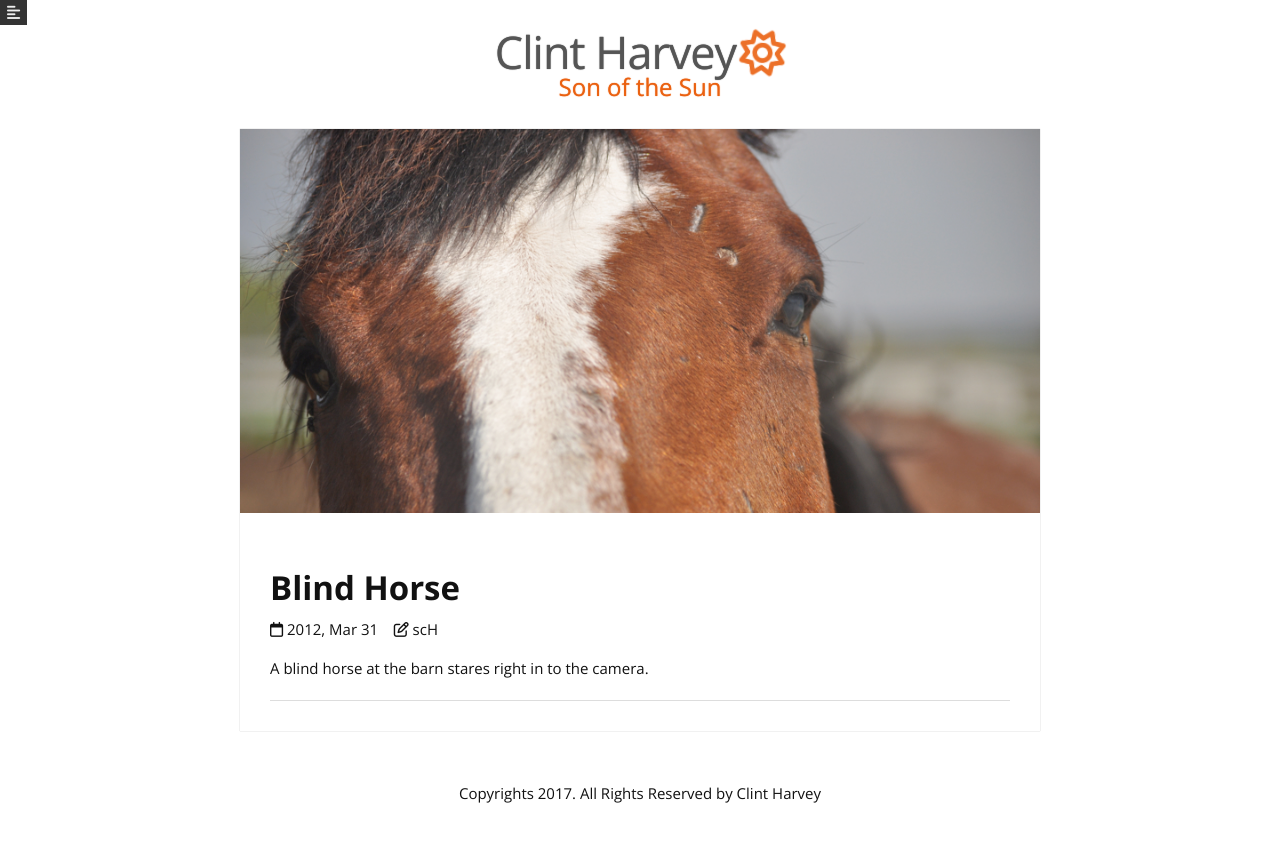
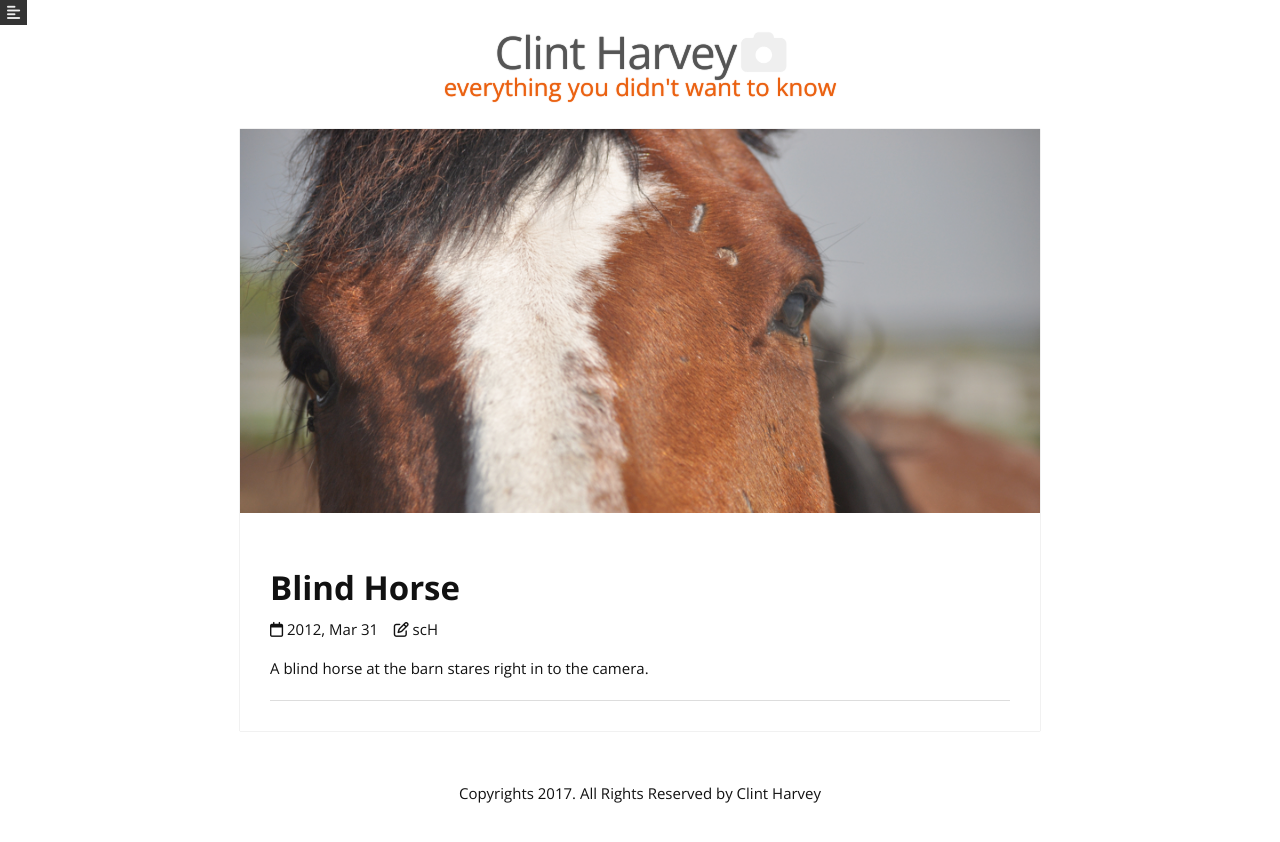
Before and after one commit to scHarvey/jekyll, a Jekyll site: the page built from _posts/2012-03-31-blind-horse.md, in a window 1280 px wide. Shown: the top 842 px of the page. Built offline with Jekyll 4.4.1, drawn with Linux system fonts in a browser that asks for light colours; nearby versions of some CDN libraries.

Commit message:
tweaks to default layout for fontawesome

```diff
--- a/_layouts/default.html
+++ b/_layouts/default.html
@@ -14,8 +14,8 @@ layout: compress
 
 <!-- Use any element to open the sidenav -->
 <span id="slid" onclick="openNav()"><i class="fa fa-align-left" aria-hidden="true"></i></span>
-<a href="{{site.baseurl}}/"><h1 class="header-title">{{site.title}}<i class="fa fa-sun-o" aria-hidden="true"></i> </h1></a>
-<h2 class="header-tagline">Son of the Sun</h2>
+<a href="{{site.baseurl}}/"><h1 class="header-title">{{site.title}}<i class="fa fa-camera" aria-hidden="true"></i> </h1></a>
+<h2 class="header-tagline">everything you didn't want to know</h2>
 </header>
 <div id="main">
 
```
